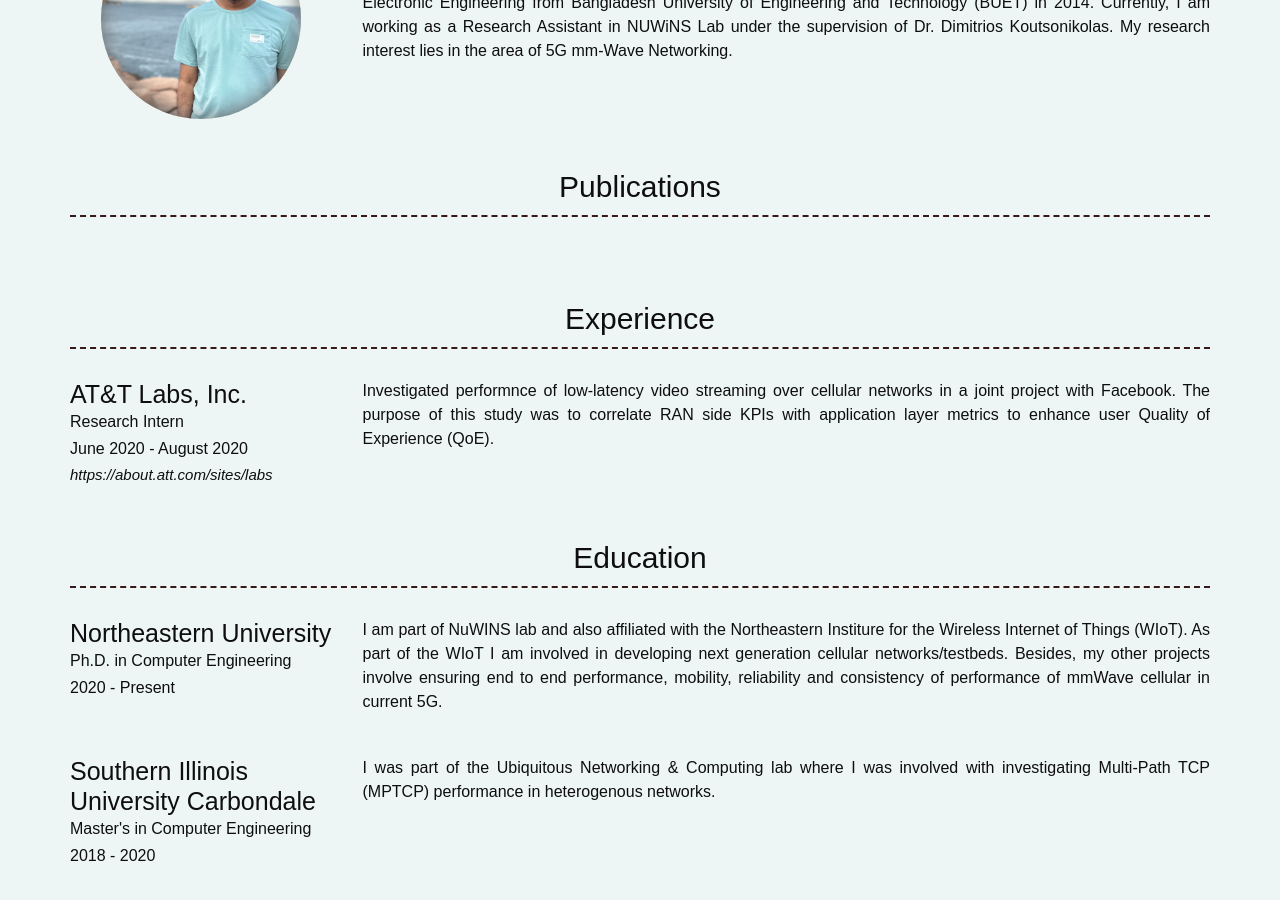
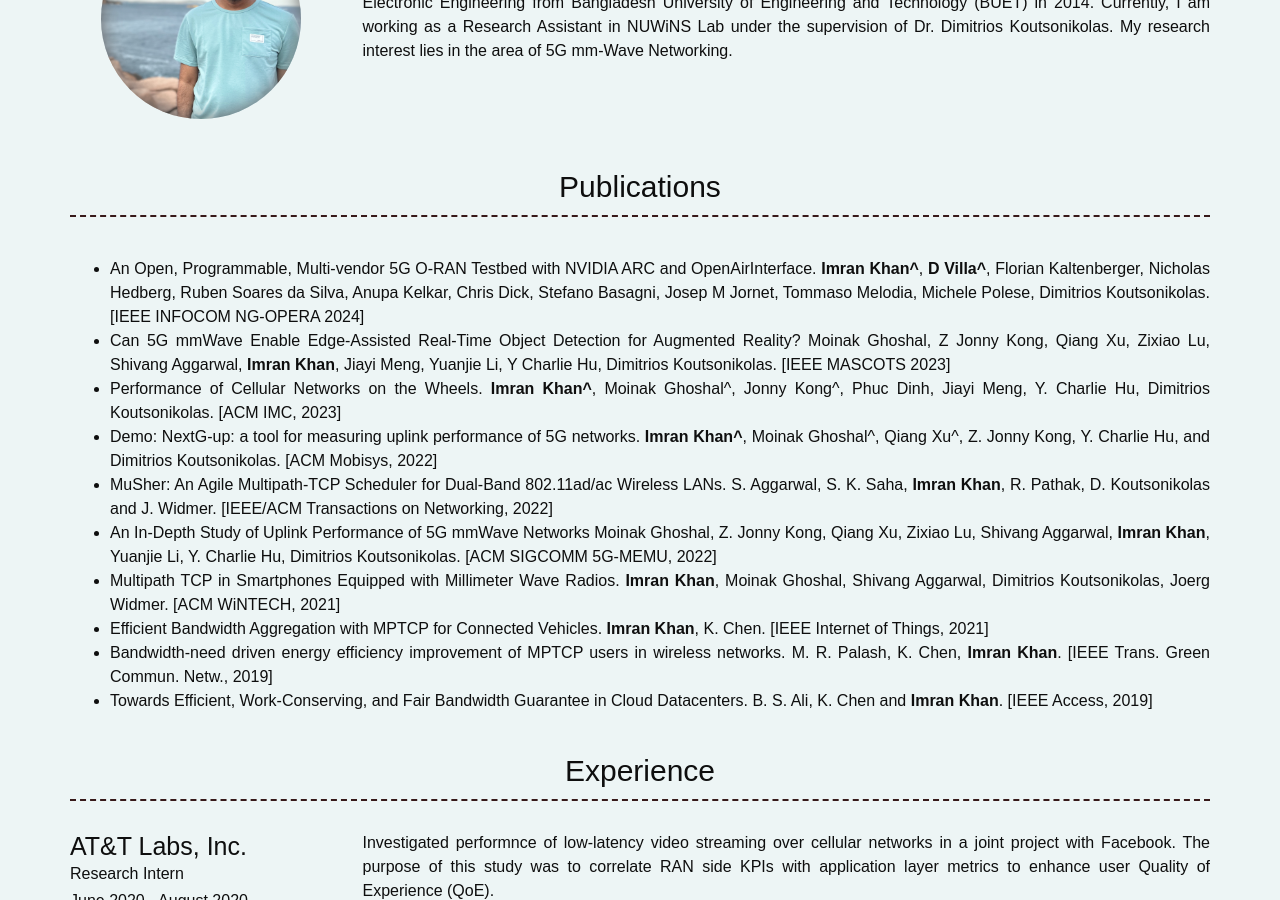
Before and after one commit to imranbuet63/imranbuet63.github.io, a Jekyll site: the page built from index.md, in a window 1280 px wide and 900 px high, scrolled down 383 px. Built offline with Jekyll 4.4.1, drawn with Linux system fonts in a browser that asks for light colours; nearby versions of some CDN libraries.

Commit message:
updated publications

```diff
--- a/_config.yml
+++ b/_config.yml
@@ -56,7 +56,7 @@ about_content: | # this will include new lines to allow paragraphs
 
 content:
   - title: Publications # Title for the section
-    layout: list # Type of content section (list/text)
+    layout: text # Type of content section (list/text)
     content: |
       - An Open, Programmable, Multi-vendor 5G O-RAN Testbed with NVIDIA ARC and OpenAirInterface.
         __Imran Khan^__, __D Villa^__, Florian Kaltenberger, Nicholas Hedberg, Ruben Soares da Silva, Anupa Kelkar, Chris Dick, Stefano Basagni, Josep M Jornet, Tommaso Melodia, Michele Polese, Dimitrios Koutsonikolas.
```
